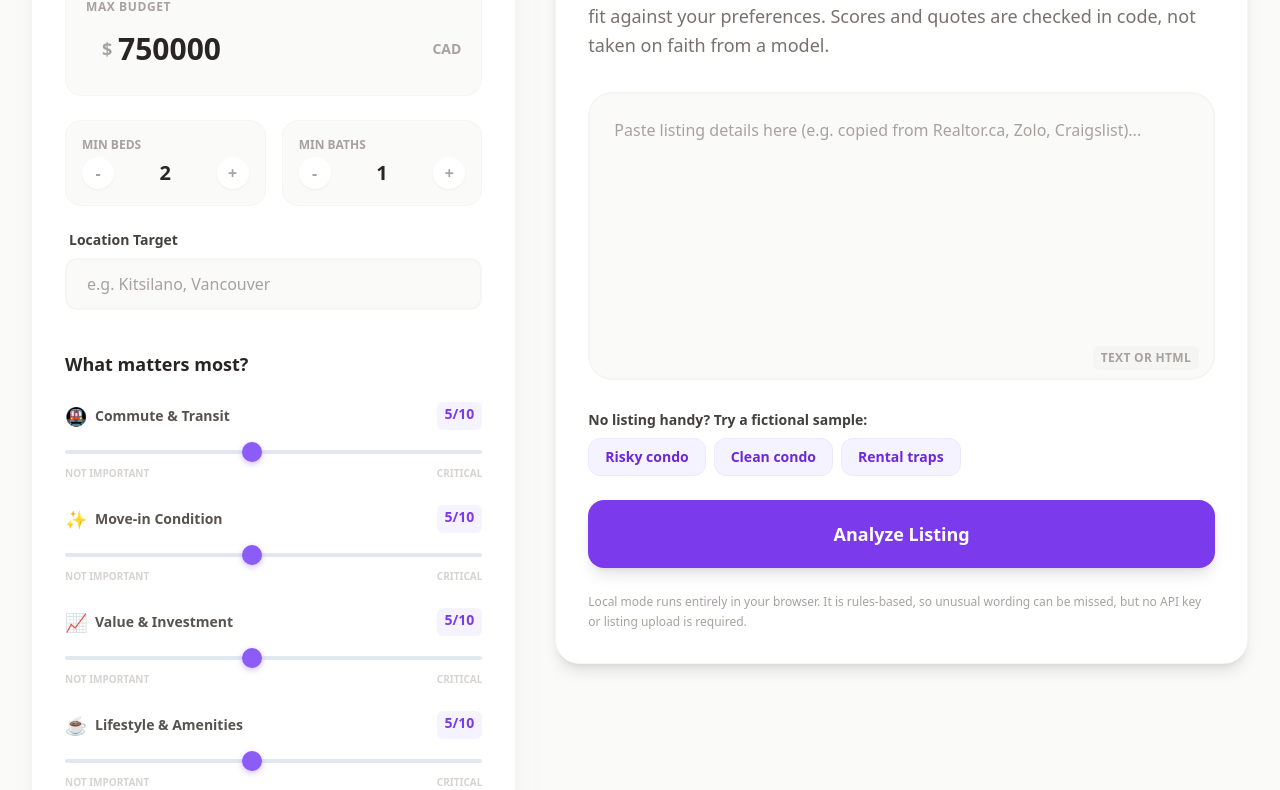
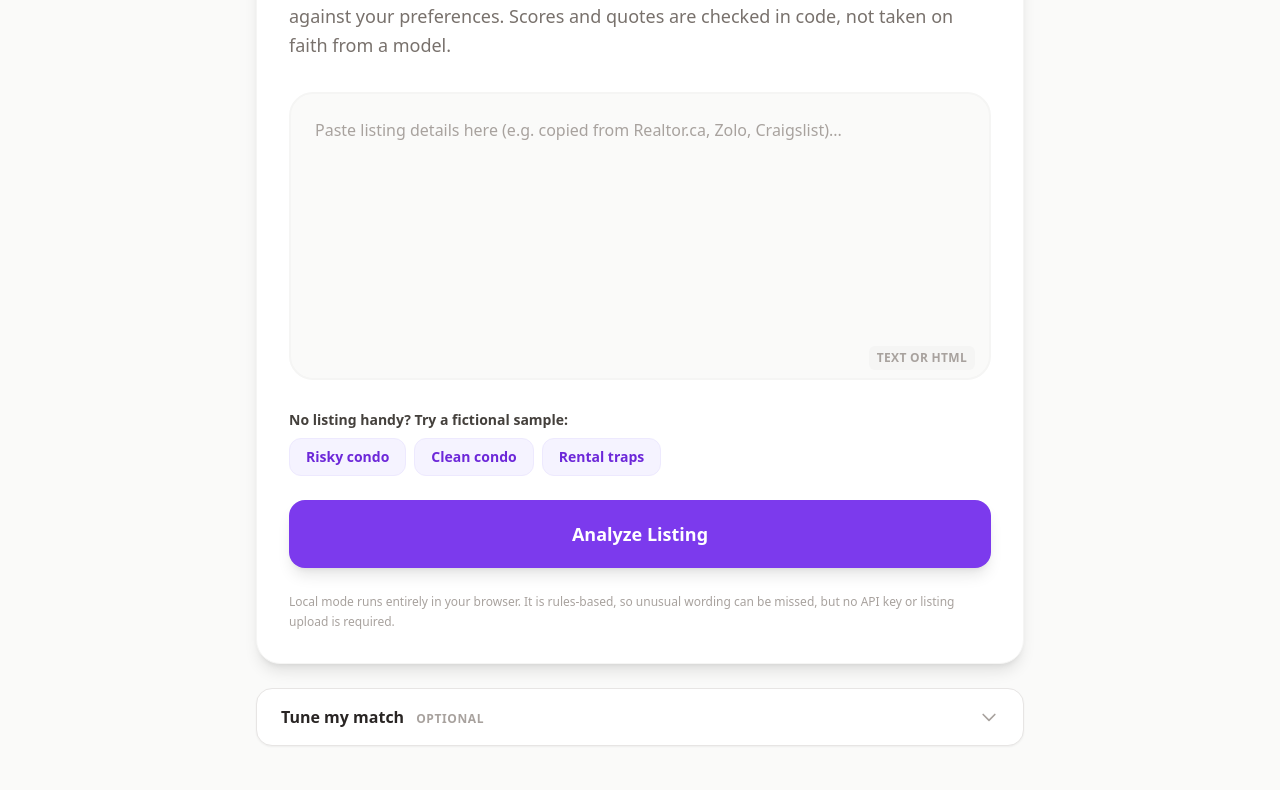
Before and after one commit to aaryan0909/EstateMatch-AI, a React (Vite) app: page / in a window 1280 px wide. Shown: the part 350-1140 px from the top of the page. Built offline with nearby package versions, Linux system fonts and the light colour scheme; no server answers.

Commit message:
ux: lead with paste-a-listing + Analyse, collapse preferences into optional "Tune my match"

```diff
--- a/App.tsx
+++ b/App.tsx
@@ -163,13 +163,8 @@ const App: React.FC = () => {
         </p>
 
         {appState === AppState.IDLE || appState === AppState.ERROR || appState === AppState.ANALYZING ? (
-          <div className="grid grid-cols-1 lg:grid-cols-12 gap-10">
-            <div className="lg:col-span-5 order-2 lg:order-1">
-              <PreferencesPanel preferences={preferences} setPreferences={setPreferences} />
-            </div>
-
-            <div className="lg:col-span-7 order-1 lg:order-2 space-y-8">
-              <div className="bg-white p-8 rounded-3xl shadow-lg border border-stone-100">
+          <div className="max-w-3xl mx-auto space-y-6">
+            <div className="bg-white p-8 rounded-3xl shadow-lg border border-stone-100">
                 <h1 className="text-4xl font-black text-stone-800 mb-4 tracking-tight">
                   Your smart assistant for <br />
                   <span className="text-violet-600">Canadian Real Estate.</span>
@@ -231,8 +226,22 @@ const App: React.FC = () => {
                       : 'Local mode runs entirely in your browser. It is rules-based, so unusual wording can be missed, but no API key or listing upload is required.'}
                   </p>
                 </div>
+            </div>
+
+            <details className="group">
+              <summary className="cursor-pointer list-none flex items-center justify-between bg-white border border-stone-200 rounded-2xl px-6 py-4 shadow-sm hover:border-violet-300 transition-colors">
+                <span className="font-bold text-stone-800">
+                  Tune my match
+                  <span className="ml-3 text-xs font-bold uppercase tracking-wider text-stone-400">optional</span>
+                </span>
+                <svg className="w-5 h-5 text-stone-400 group-open:rotate-180 transition-transform" fill="none" viewBox="0 0 24 24" stroke="currentColor">
+                  <path strokeLinecap="round" strokeLinejoin="round" strokeWidth={2} d="M19 9l-7 7-7-7" />
+                </svg>
+              </summary>
+              <div className="mt-4">
+                <PreferencesPanel preferences={preferences} setPreferences={setPreferences} />
               </div>
-            </div>
+            </details>
           </div>
         ) : (
           analysisResult && (
```
